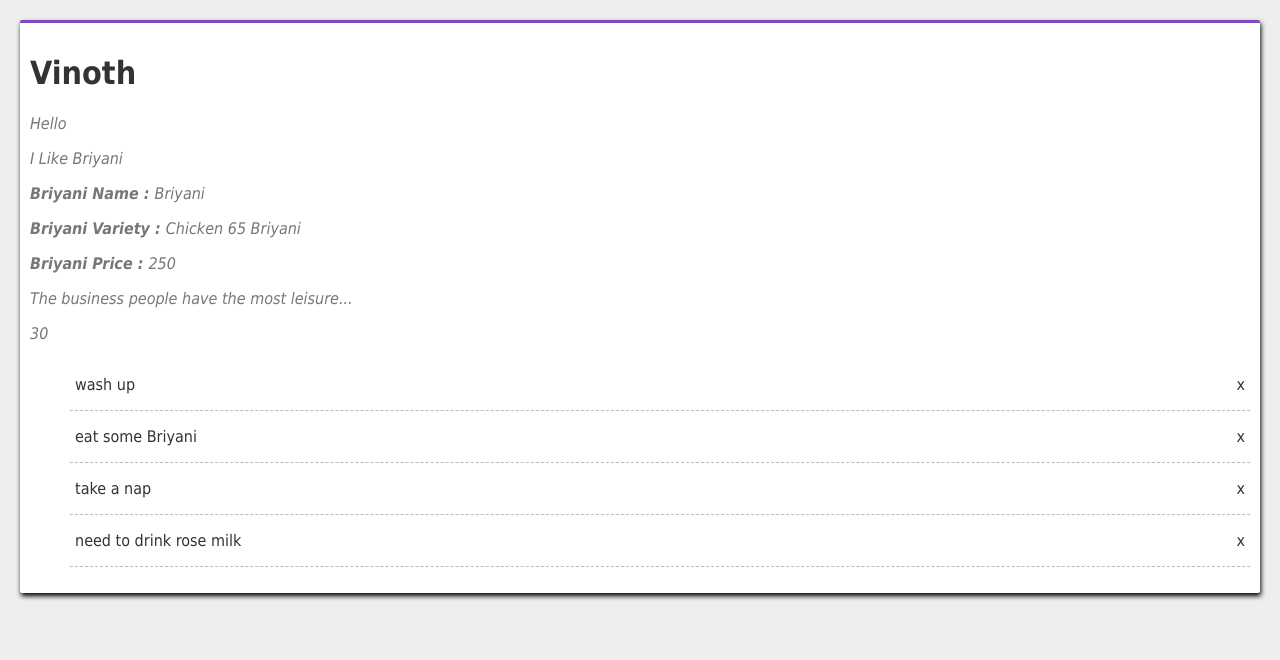
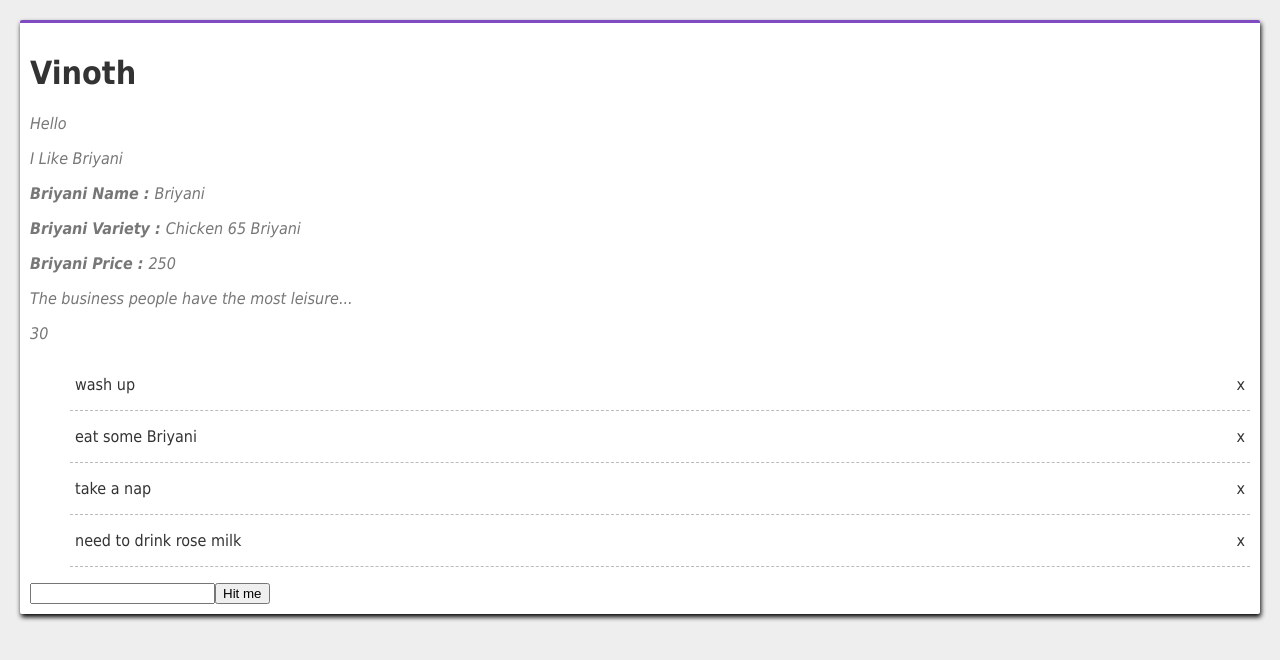
Before and after one commit to vinothsmart/react-redux-complete, a React (Create React App) app in the folder todolist/: page / in a window 1280 px wide. Shown: the top 660 px of the page. Built offline with nearby package versions, Linux system fonts and the light colour scheme.

Commit message:
add item component added

```diff
--- a/todolist/src/App.js
+++ b/todolist/src/App.js
@@ -3,6 +3,7 @@ import React, { useState } from "react";
 import "./App.css";
 import TodoComponent from "./Component/TodoComponent";
 import TodoItem from "./Component/TodoItem";
+import AddItem from "./Component/AddItem";
 
 function App() {
   let myBriyani = {
@@ -79,6 +80,7 @@ function App() {
           <li>{intialState.todos[2]}</li> */}
           {todos}
         </ul>
+        <AddItem />
       </div>
     </div>
   );
--- /dev/null
+++ b/todolist/src/Component/AddItem.js
@@ -0,0 +1,10 @@
+function AddItem(props) {
+  return (
+    <form id="add-toto">
+      <input type="text" required />
+      <input type="submit" value="Hit me" />
+    </form>
+  );
+}
+
+export default AddItem;
```
